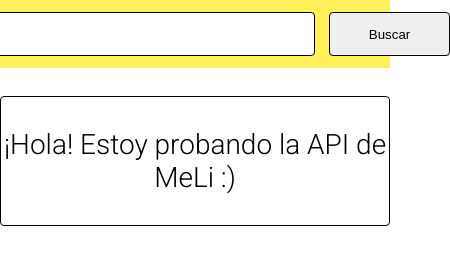
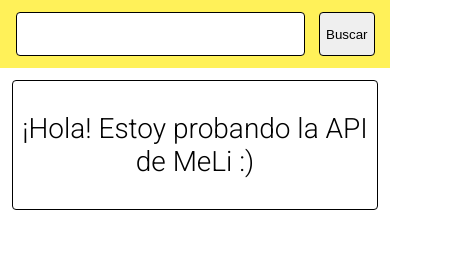
Before and after one commit to ghiglionemag/meli-api, a plain HTML site: page index.html in a window 390 px wide. Shown: the whole page, 450 px wide, since content can reach past the window. Drawn offline with Linux system fonts and the light colour scheme.

Commit message:
Cambios responsive

```diff
--- a/index.css
+++ b/index.css
@@ -15,16 +15,21 @@ body {
 .header__content {
   display: flex;
   justify-content: center;
-  min-width: 360px;
+  min-width: 359px;
   max-width: 510px;
   padding: 12px 0px;
+}
+@media (max-width: 360px) {
+  .header__content {
+    max-width: 359px;
+  }
 }
 
 .header__search-form {
   display: flex;
+  width: 100%;
 }
 .header__search-form__input {
-  width: 375px;
   height: 44px;
   margin-right: 14px;
   flex-grow: 1;
@@ -33,7 +38,6 @@ body {
   border-radius: 4px;
 }
 .header__search-form__button {
-  width: 121px;
   height: 44px;
 
   border: 1px solid #000000;
@@ -41,9 +45,16 @@ body {
 }
 .content {
   margin: 0 auto;
+  min-width: 359px;
   max-width: 510px;
 }
+@media (max-width: 360px) {
+  .content {
+    max-width: 359px;
+  }
+}
 .content__p {
+  margin: 12px 12px;
   display: flex;
   justify-content: center;
   align-items: center;
```
